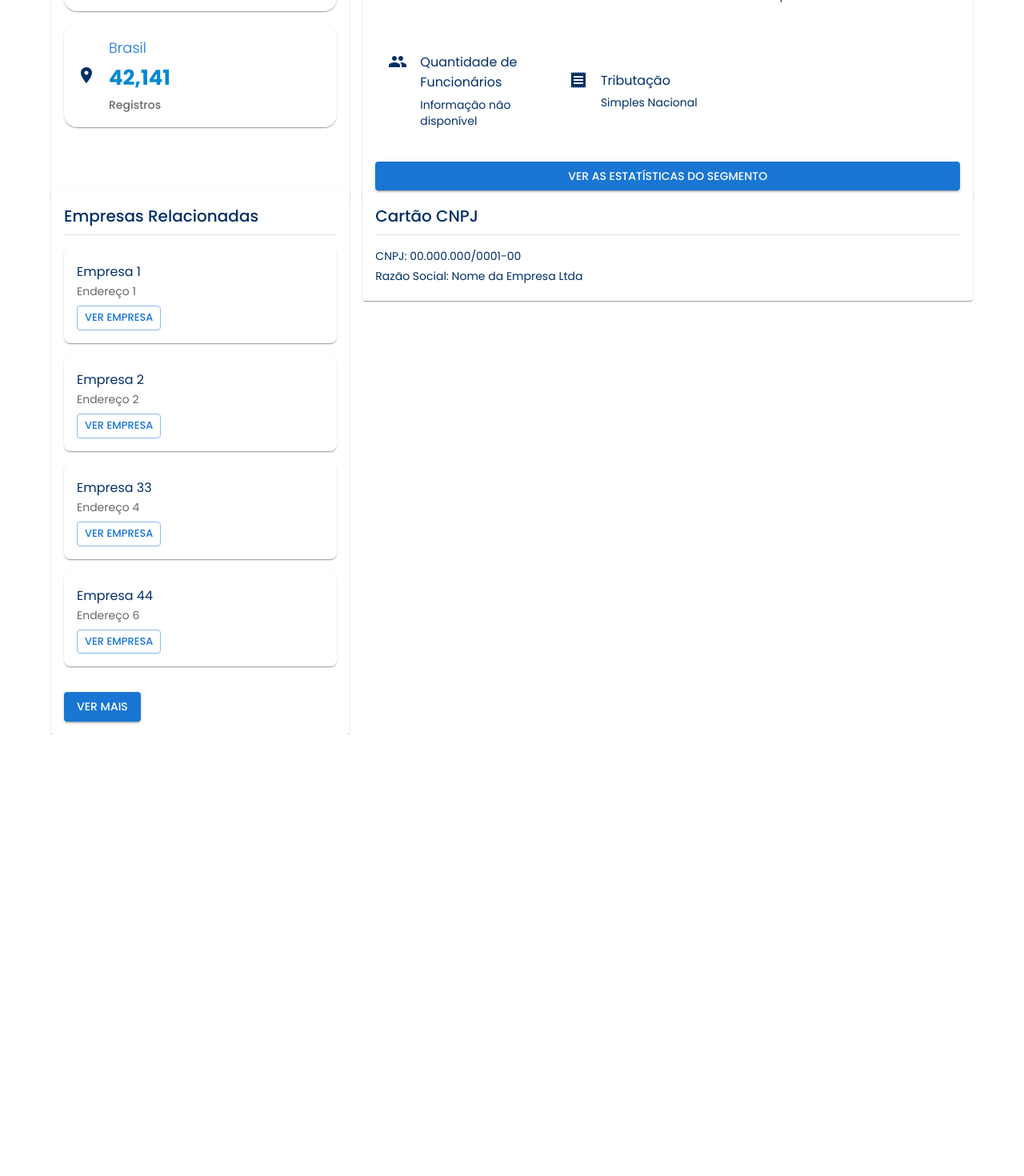
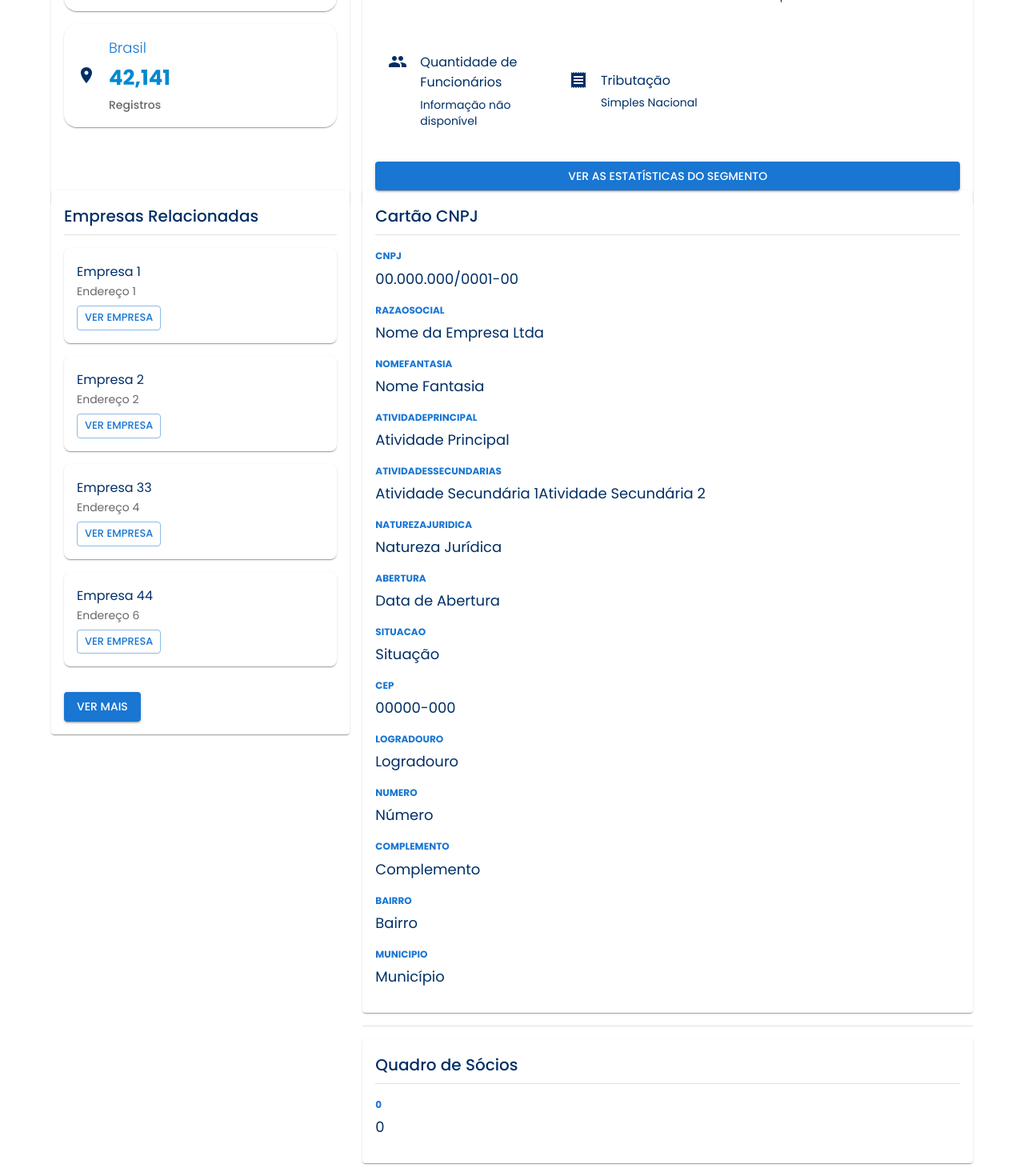
Before and after one commit to Lugui14/m8gis_front, a React (Vite) app: page /estabelecimento in a window 1280 px wide. Shown: the part 491-1961 px from the top of the page at 80% size. Before the commit the page ends 1409 px from the top, so only its background shows below. Built offline with nearby package versions, Linux system fonts and the light colour scheme; the HTML template or start-up script is replaced by a standard one.

Commit message:
ate quadros de func

```diff
--- /dev/null
+++ b/src/components/cartaoCnpj/CartaoCnpj.jsx
@@ -0,0 +1,24 @@
+import { Divider, Paper, Typography, Box } from "@mui/material";
+
+const CartaoCnpj = ({ data }) => {
+  return (
+    <Paper sx={{ p: 2 }}>
+      <Typography variant="h6" gutterBottom component="div">
+        Cartão CNPJ
+      </Typography>
+      <Divider sx={{ mb: 2 }} />
+      {Object.entries(data).map(([key, value]) => (
+        <Box key={key} sx={{ mb: 2 }}>
+          <Typography variant="caption" display="block" gutterBottom color="primary" fontWeight={"bold"}>
+            {key.toUpperCase()}
+          </Typography>
+          <Typography variant="body1" gutterBottom fontSize={"18px"}>
+            {value}
+          </Typography>
+        </Box>
+      ))}
+    </Paper>
+  );
+};
+
+  export default CartaoCnpj;
--- /dev/null
+++ b/src/components/quadroSocios/QuadroSocios.jsx
@@ -0,0 +1,24 @@
+import { Divider, Paper, Typography, Box } from "@mui/material";
+
+const QuadroSocios = ({ data }) => {
+  return (
+    <Paper sx={{ p: 2 }} >
+      <Typography variant="h6" gutterBottom component="div">
+       Quadro de Sócios
+      </Typography>
+      <Divider sx={{ mb: 2 }} />
+      {Object.entries(data).map(([key, value]) => (
+        <Box key={key} sx={{ mb: 2 }}>
+          <Typography variant="caption" display="block" gutterBottom color="primary" fontWeight={"bold"}>
+            {key.toUpperCase()}
+          </Typography>
+          <Typography variant="body1" gutterBottom fontSize={"18px"}>
+            {value}
+          </Typography>
+        </Box>
+      ))}
+    </Paper>
+  );
+};
+
+  export default QuadroSocios;
--- a/src/pages/cartaoCnpj/CartaoCnpj.jsx
+++ /dev/null
@@ -1,17 +0,0 @@
-import { Divider, Paper, Typography } from "@mui/material";
-
-const CartaoCnpj = ({ data }) => {
-    return (
-      <Paper sx={{ p: 2 }}>
-        <Typography variant="h6" gutterBottom>Cartão CNPJ</Typography>
-        <Divider sx={{ mb: 2 }} />
-        {/* Assumindo que `data` é um objeto contendo todas as informações da empresa */}
-        <Typography variant="body2" gutterBottom>CNPJ: {data.cnpj}</Typography>
-        <Typography variant="body2" gutterBottom>Razão Social: {data.razaoSocial}</Typography>
-        {/* ... mais itens do cartão CNPJ */}
-      </Paper>
-    );
-  };
-
-
-  export default CartaoCnpj;
--- a/src/pages/estabDetails/EstabDetails.jsx
+++ b/src/pages/estabDetails/EstabDetails.jsx
@@ -15,8 +15,8 @@ import AttachMoneyIcon from "@mui/icons-material/AttachMoney";
 import CalendarTodayIcon from "@mui/icons-material/CalendarToday";
 import CheckCircleOutlineIcon from "@mui/icons-material/CheckCircleOutline";
 import LocationOnIcon from "@mui/icons-material/LocationOn"; // Exemplo de ícone de localização
-
-import SegmentInfoItem from "../segmentInfoItem/SegmentInfoItem";
+import QuadroSocios from "../../components/quadroSocios/QuadroSocios";
+import SegmentInfoItem from "../../components/segmentInfoItem/SegmentInfoItem";
 import {
   HandymanOutlined,
   Money,
@@ -26,12 +26,25 @@ import {
 } from "@mui/icons-material";
 import { FaBuilding } from "react-icons/fa";
 import theme from "../../styles/theme";
-import EmpresasRelacionadas from "../../pages/empresasRelacionadas/EmpresasRelacionadas";
-import CartaoCnpj from "../../pages/cartaoCnpj/CartaoCnpj";
+import EmpresasRelacionadas from "../../components/empresasRelacionadas/EmpresasRelacionadas";
+import CartaoCnpj from "../../components/cartaoCnpj/CartaoCnpj";
 // Dados de exemplo para o cartão CNPJ
 const cnpjData = {
   cnpj: "00.000.000/0001-00",
   razaoSocial: "Nome da Empresa Ltda",
+  nomeFantasia: "Nome Fantasia",
+  atividadePrincipal: "Atividade Principal",
+  atividadesSecundarias: ["Atividade Secundária 1", "Atividade Secundária 2"],
+  naturezaJuridica: "Natureza Jurídica",
+  abertura: "Data de Abertura",
+  situacao: "Situação",
+  cep: "00000-000",
+  logradouro: "Logradouro",
+  numero: "Número",
+  complemento: "Complemento",
+  bairro: "Bairro",
+  municipio: "Município",
+
   // ... mais dados
 };
 
@@ -222,8 +235,14 @@ const EstabDetails = () => {
           <EmpresasRelacionadas />
         </Grid>
 
+        <Grid  item  xs={12} md={6} lg={8} >
+          <CartaoCnpj data={cnpjData} />
+          <Divider sx={{ my: 2 }} />
+          <QuadroSocios data={empresaData.socios} />
+        </Grid>
+
         <Grid item xs={12} md={6} lg={8}>
-          <CartaoCnpj data={cnpjData} />
+
         </Grid>
       </Grid>
     </Container>
```
Also changed, not shown: src/components/empresasRelacionadas/EmpresasRelacionadas.jsx (renamed from src/pages/empresasRelacionadas/EmpresasRelacionadas.jsx), src/components/segmentInfoItem/SegmentInfoItem.jsx (renamed from src/pages/segmentInfoItem/SegmentInfoItem.jsx).
